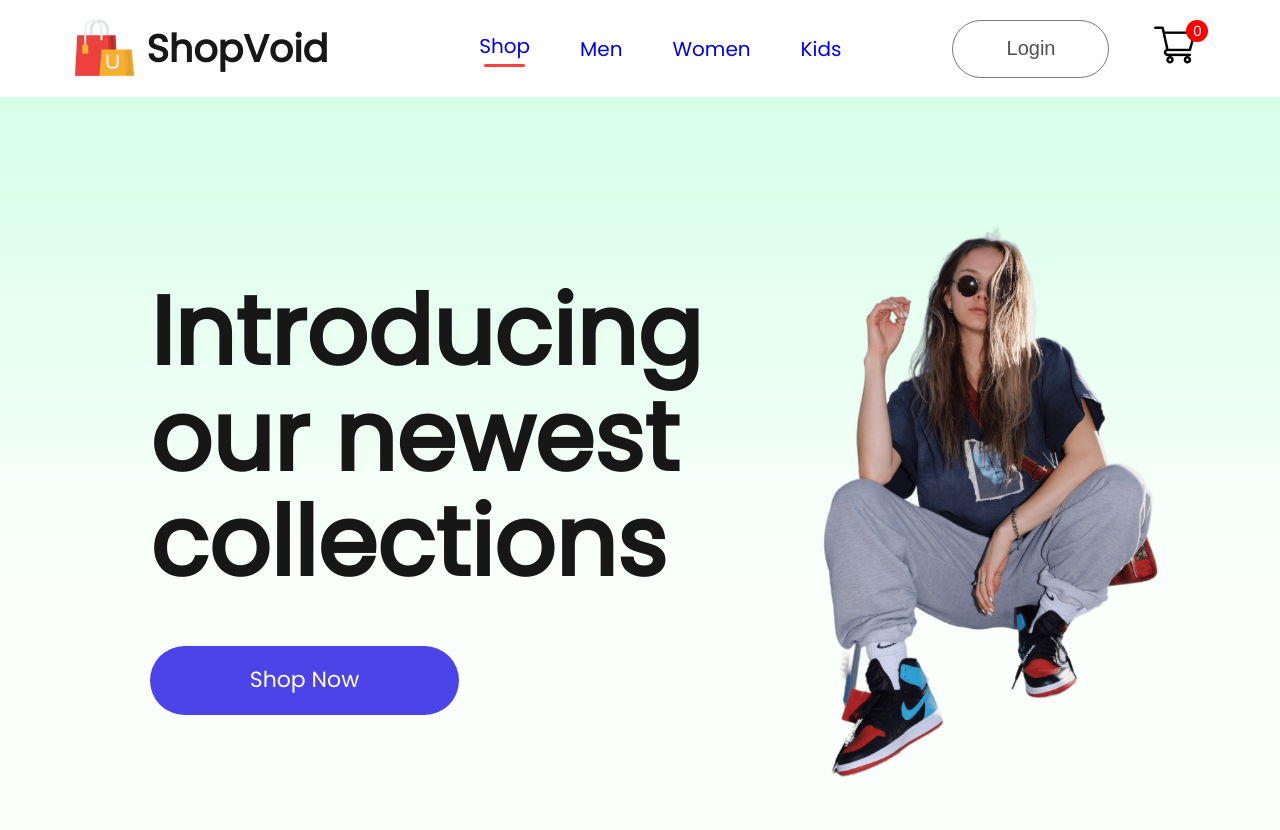
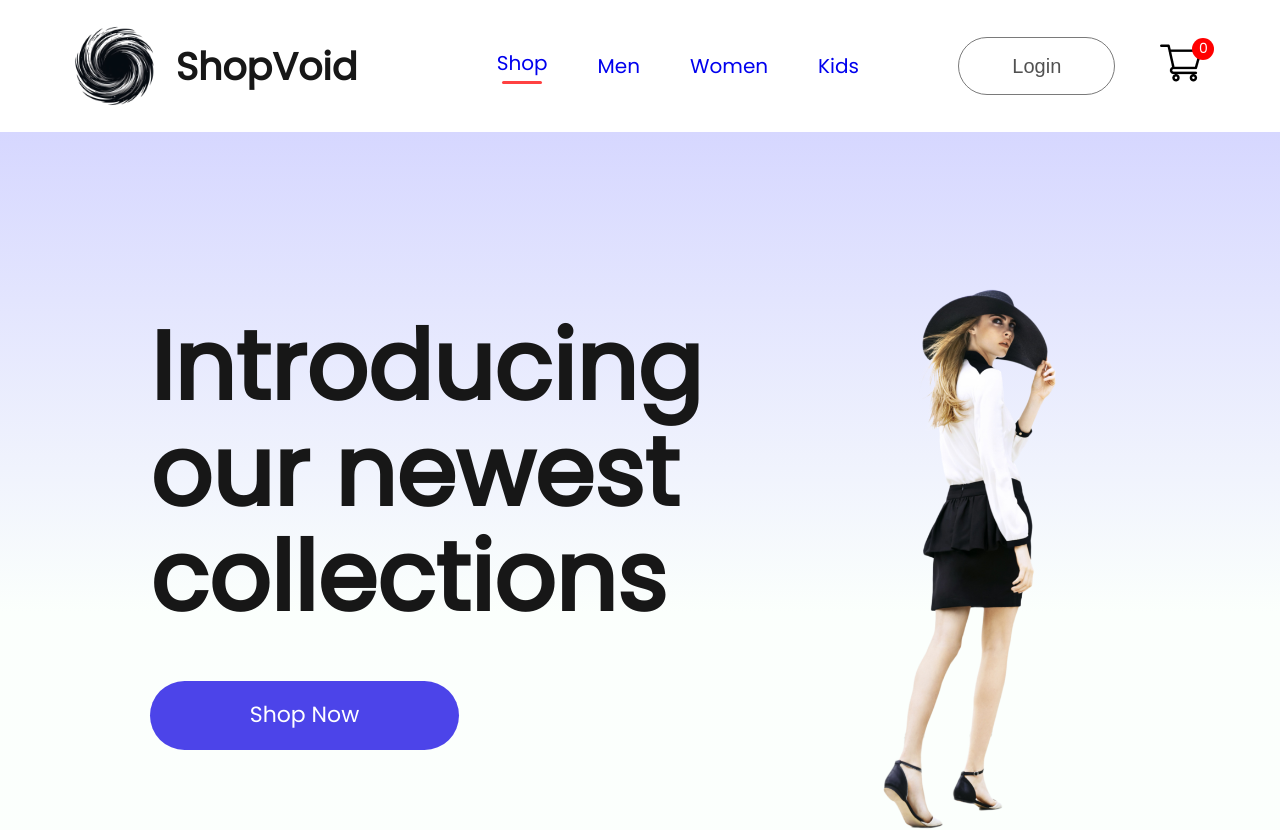
Before and after one commit to Ibigelow92/shopvoid, a React (Create React App) app: page / in a window 1280 px wide. Shown: the top 830 px of the page. Built offline with nearby package versions, Linux system fonts and the light colour scheme; no server answers.

Commit message:
logo and hero

```diff
--- a/src/Components/Hero/Hero.css
+++ b/src/Components/Hero/Hero.css
@@ -1,6 +1,6 @@
 .hero {
   height: 100vh;
-  background: linear-gradient(180deg, rgb(214, 255, 232), #e1ffea22 60%);
+  background: linear-gradient(180deg, rgb(214, 215, 255), #e1ffea22 60%);
   display: flex;
 }
 .hero-left {
--- a/src/Components/Hero/Hero.jsx
+++ b/src/Components/Hero/Hero.jsx
@@ -1,6 +1,6 @@
 import React from "react";
 import "./Hero.css";
-import hero_image from "../Assets/hero_image.png";
+import hero_image from "../Assets/hero_image2.png";
 
 const Hero = () => {
   return (
@@ -13,7 +13,6 @@ const Hero = () => {
         </div>
         <div className="hero-latest-btn">
           <div>Shop Now</div>
-
         </div>
       </div>
       <div className="hero-right">
--- a/src/Components/Navbar/Navbar.css
+++ b/src/Components/Navbar/Navbar.css
@@ -71,3 +71,7 @@ background: #FF4141;
   background: red;
   color: white;
 }
+
+.shopvoid-logo {
+  height: 100px;
+}
--- a/src/Components/Navbar/Navbar.jsx
+++ b/src/Components/Navbar/Navbar.jsx
@@ -1,7 +1,7 @@
 import React, { useContext, useState } from 'react'
 import './Navbar.css'
 import { Link } from 'react-router-dom'
-import logo from '../Assets/logo.png'
+import logo from '../Assets/shopvoid_logo.png'
 import cart_icon from '../Assets/cart_icon.png'
 import { ShopContext } from '../../Context/ShopContext'
 
@@ -13,7 +13,7 @@ const Navbar = () => {
   return (
     <div className='nav'>
       <Link to='/' style={{ textDecoration: 'none' }} className="nav-logo">
-        <img src={logo} alt="logo" />
+        <img src={logo} alt="logo" className='shopvoid-logo'/>
         <p>ShopVoid</p>
       </Link>
       <ul className="nav-menu">
```
Also changed, not shown: src/Components/Assets/hero_image2.png (added), src/Components/Assets/shopvoid_logo.png (added).
